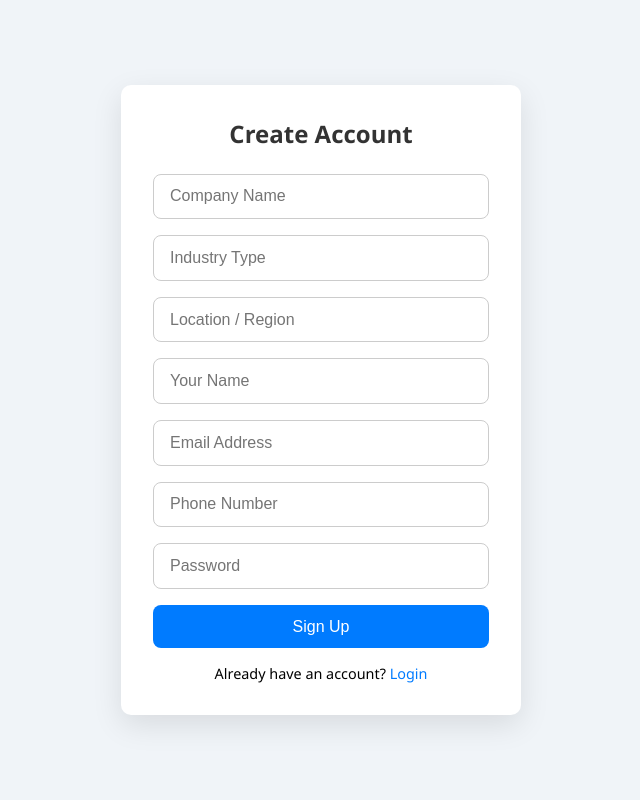
After one commit to 9endu/rotbot, a Flask app: page /signup in a window 1280 px wide. The commit adds this page. Shown: the whole page, without its empty margins (319-959 px from the left). Run offline with Flask 3, Linux system fonts and the light colour scheme; parts of the project's set-up code (start-up, migrations or seed data) failed here and were passed over.

Commit message:
sign up and login

```diff
--- a/app.py
+++ b/app.py
@@ -6,6 +6,7 @@ import time
 import serial
 import threading
 import firebase_admin
+from flask import Flask, render_template, request, jsonify, redirect, url_for, session
 from firebase_admin import credentials, db
 import joblib
 import torch
@@ -16,6 +17,7 @@ import cv2
 
 # Initialize Flask app
 app = Flask(__name__)
+app.secret_key ='a3443ca5af1d56ae7bd937cc8d2c462d'
 
 # Firebase Initialization
 cred = credentials.Certificate("firebase/rotbot-b300b-firebase-adminsdk-fbsvc-3b9c6a4580.json")
@@ -88,11 +90,73 @@ def predict_from_latest_data():
         predicted_class = le.inverse_transform(prediction)[0]
 
         return predicted_class
-
-# --- Home Route ---
 @app.route('/')
 def home():
-    return render_template('homepage.html')
+    # If user is logged in, redirect to homepage, else show login page
+    if 'user' in session:
+        return redirect('/homepage')
+    else:
+        return redirect('/login')  # Redirect to login page if not logged in
+
+@app.route('/signup', methods=['GET', 'POST'])
+def signup():
+    if request.method == 'POST':
+        data = {
+            "company_name": request.form['company_name'],
+            "industry": request.form['industry'],
+            "location": request.form['location'],
+            "name": request.form['name'],
+            "email": request.form['email'],
+            "phone": request.form['phone'],
+            "password": request.form['password']
+        }
+
+        email_key = data['email'].replace('.', ',')
+        ref = db.reference('companies')
+        ref.child(email_key).set(data)
+
+        return redirect('/login')  # Redirect to login page after signup
+    return render_template('signup.html')
+
+@app.route('/login', methods=['GET', 'POST'])
+def login():
+    error = None
+    if request.method == 'POST':
+        email = request.form['email']
+        password = request.form['password']
+        email_key = email.replace('.', ',')
+
+        ref = db.reference(f'companies/{email_key}')
+        user_data = ref.get()
+
+        if user_data:
+            if user_data['password'] == password:
+                # Store the user's email and name in the session
+                session['user'] = user_data['email']
+                session['name'] = user_data['name']  # Store name in session as well
+                return redirect('/homepage')  # Redirect to homepage after successful login
+            else:
+                error = "Incorrect password"
+        else:
+            error = "User does not exist"
+
+    return render_template('login.html', error=error)
+
+@app.route('/homepage')
+def homepage():
+    if 'user' in session:
+        # Pass the user's name from the session to the template
+        return render_template('homepage.html', user=session['user'], name=session['name'])
+    else:
+        return redirect('/login')  # Redirect to login if not logged in
+
+@app.route('/logout')
+def logout():
+    # Clear the session to log the user out
+    session.pop('user', None)
+    session.pop('name', None)  # Remove the name from session as well
+    return redirect('/login')  # Redirect to the login page
+
 
 # --- Firebase Prediction Route ---
 @app.route('/firebase')
@@ -137,9 +201,34 @@ def custom_predict():
         # Log prediction
         print(f"Prediction: {predicted_class}")
 
+        # Get user email from session
+        user_email = session.get('user')
+        email_key = user_email.replace('.', ',')  # Firebase does not allow '.' in keys
+
+        # Check if the 'history' node exists, if not, create it
+        ref = db.reference(f'companies/{email_key}/history')
+        if ref.get() is None:  # If 'history' does not exist, create it
+            ref.set({
+                'custom_data': []  # Create an empty list for custom data
+            })
+
+        # Prepare data for saving to Firebase
+        prediction_data = {
+            "methane": data['methane'],  # Original methane value
+            "temperature": temperature,
+            "humidity": humidity,
+            "output": predicted_class,
+            "timestamp": datetime.datetime.now().isoformat()  # Current timestamp
+        }
+
+        # Save the prediction data to Firebase under the user's history
+        ref = db.reference(f'companies/{email_key}/history/custom_data')
+        ref.push(prediction_data)
+
         return jsonify({'prediction': predicted_class})
 
     return render_template('custom.html')
+
 
 # Add the route to serve the shelf_life_live.html
 @app.route('/shelf-life-data')
--- /dev/null
+++ b/templates/signup.html
@@ -0,0 +1,205 @@
+<!DOCTYPE html>
+<html lang="en">
+<head>
+  <meta charset="UTF-8">
+  <title>Sign Up</title>
+  <style>
+    /* Basic Reset */
+    * {
+      margin: 0;
+      padding: 0;
+      box-sizing: border-box;
+    }
+
+    body {
+      font-family: 'Segoe UI', sans-serif;
+      background: #f0f4f8;
+      display: flex;
+      justify-content: center;
+      align-items: center;
+      height: 100vh;
+    }
+
+    .container {
+      background: white;
+      padding: 2rem;
+      border-radius: 10px;
+      box-shadow: 0 10px 30px rgba(0,0,0,0.1);
+      width: 400px;
+      position: relative;
+    }
+
+    h2 {
+      text-align: center;
+      margin-bottom: 1.5rem;
+      color: #333;
+    }
+
+    form {
+      display: flex;
+      flex-direction: column;
+    }
+
+    input {
+      padding: 0.8rem 1rem;
+      margin-bottom: 1rem;
+      border: 1px solid #ccc;
+      border-radius: 8px;
+      font-size: 1rem;
+      transition: 0.3s;
+    }
+
+    input:focus {
+      border-color: #007bff;
+      outline: none;
+    }
+
+    button {
+      background: #007bff;
+      color: white;
+      padding: 0.8rem;
+      border: none;
+      border-radius: 8px;
+      cursor: pointer;
+      font-size: 1rem;
+      transition: background 0.3s;
+    }
+
+    button:hover {
+      background: #0056b3;
+    }
+
+    .link {
+      text-align: center;
+      margin-top: 1rem;
+      font-size: 0.9rem;
+    }
+
+    .link a {
+      color: #007bff;
+      text-decoration: none;
+    }
+
+    .link a:hover {
+      text-decoration: underline;
+    }
+
+    /* Loader */
+    .loader {
+      position: fixed;
+      top: 0; left: 0;
+      width: 100%; height: 100%;
+      background: rgba(255, 255, 255, 0.9);
+      display: flex;
+      justify-content: center;
+      align-items: center;
+      z-index: 9999;
+      display: none;
+    }
+
+    .loader-text {
+      font-size: 2rem;
+      color: #007bff;
+      animation: blink 1s infinite;
+    }
+
+    @keyframes blink {
+      0%, 100% { opacity: 1; }
+      50% { opacity: 0.3; }
+    }
+  </style>
+</head>
+<body>
+
+  <!-- Loader -->
+  <div class="loader">
+    <span class="loader-text">Loading...</span>
+  </div>
+
+  <div class="container">
+    <h2>Create Account</h2>
+    <form method="POST" action="/signup">
+        <input type="text" name="company_name" placeholder="Company Name" required minlength="2">
+        <input type="text" name="industry" placeholder="Industry Type" required>
+        <input type="text" name="location" placeholder="Location / Region" required>
+        <input type="text" name="name" placeholder="Your Name" required pattern="[A-Za-z\s]{2,}">
+        <input type="email" name="email" placeholder="Email Address" required>
+        <input type="tel" name="phone" placeholder="Phone Number" required pattern="\d{10}">
+        <input type="password" name="password" placeholder="Password" required minlength="6">
+
+      <button type="submit">Sign Up</button>
+    </form>
+    <div class="link">
+      Already have an account? <a href="/login">Login</a>
+    </div>
+  </div>
+
+  <script>
+    window.addEventListener('beforeunload', () => {
+      document.querySelector('.loader').style.display = 'flex';
+    });
+
+    window.addEventListener('load', () => {
+      document.querySelector('.loader').style.display = 'none';
+    });
+
+    const form = document.querySelector("form");
+
+  form.addEventListener("submit", function (e) {
+    e.preventDefault();
+
+    const companyName = form.company_name.value.trim();
+    const industry = form.industry.value.trim();
+    const location = form.location.value.trim();
+    const name = form.name.value.trim();
+    const email = form.email.value.trim();
+    const phone = form.phone.value.trim();
+    const password = form.password.value;
+
+    const emailRegex = /^[^\s@]+@[^\s@]+\.[^\s@]+$/;
+    const phoneRegex = /^\d{10}$/;
+    const nameRegex = /^[A-Za-z\s]{2,}$/;
+    const passwordRegex = /^(?=.*[A-Za-z])(?=.*\d)[A-Za-z\d]{6,}$/;
+
+    if (companyName.length < 2) {
+      alert("Company name must be at least 2 characters.");
+      return;
+    }
+
+    if (industry === "") {
+      alert("Industry type cannot be empty.");
+      return;
+    }
+
+    if (location === "") {
+      alert("Location/Region cannot be empty.");
+      return;
+    }
+
+    if (!nameRegex.test(name)) {
+      alert("Name must be at least 2 characters and contain only letters and spaces.");
+      return;
+    }
+
+    if (!emailRegex.test(email)) {
+      alert("Please enter a valid email address.");
+      return;
+    }
+
+    if (!phoneRegex.test(phone)) {
+      alert("Phone number must be 10 digits.");
+      return;
+    }
+
+    if (!passwordRegex.test(password)) {
+      alert("Password must be at least 6 characters and contain at least one letter and one number.");
+      return;
+    }
+
+    // If all validations pass
+    document.querySelector('.loader').style.display = 'flex';
+    form.submit();
+  });
+  </script>
+</body>
+</html>
```
Also changed, not shown: templates/homepage.html (+29 -5 lines), templates/login.html (added, +163 -0 lines).
